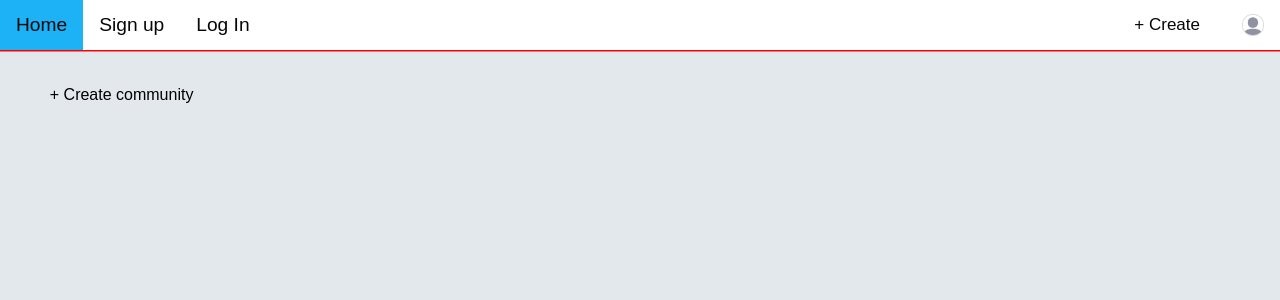
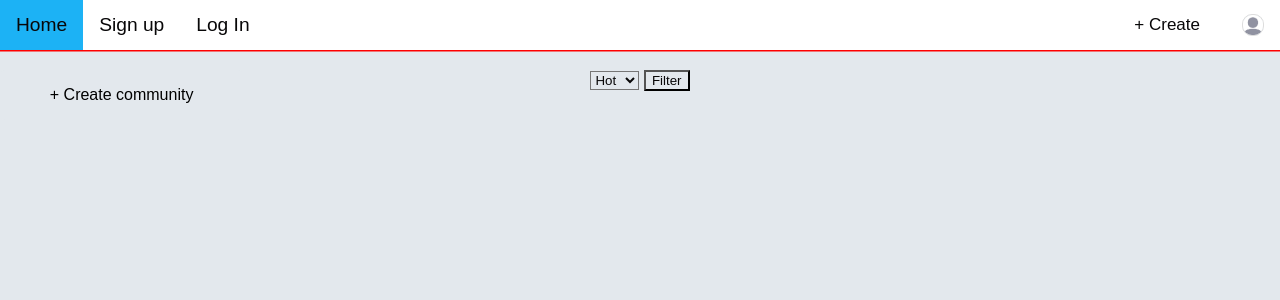
Before and after one commit to golfer69/TT2L-12-Mini-IT-Project-, a Flask app: page / in a window 1280 px wide. Shown: the top 300 px of the page. Run offline with Flask 3, Linux system fonts and the light colour scheme; data that the repository does not hold is empty; some libraries are stand-ins or nearby versions.

Commit message:
Filter posts

```diff
--- a/app.py
+++ b/app.py
@@ -12,6 +12,7 @@ from flask_bcrypt import Bcrypt
 from werkzeug.utils import secure_filename
 import uuid as uuid
 from flask_migrate import Migrate
+from sqlalchemy import desc
 
 def create_app():
     app = Flask(__name__)
@@ -59,6 +60,25 @@ class Post(db.Model):
     votes = db.Column(db.Integer, default=0)
     hidden_votes = db.Column(db.Integer, default=0) # for algorithms
     id_for_comments = db.relationship('Comment', backref='text', lazy=True)
+
+    def get_hot_filter(self):
+        # """
+        # Returns a filter for posts ordered by hidden_votes (descending)
+        # """
+        return Post.query.order_by(desc(Post.hidden_votes))
+
+    def get_new_filter(self):
+        # """
+        # Returns a filter for posts ordered by date_added (descending)
+        # """
+        return Post.query.order_by(desc(Post.date_added))
+
+    def get_top_filter(self):
+        # """
+        # Returns a filter for posts ordered by votes (descending)
+        # """
+        return Post.query.order_by(desc(Post.votes))
+
 
 class Comment(db.Model):
     __tablename__ = 'comment'
@@ -143,7 +163,19 @@ def inject_user():
 @app.route('/', methods=['GET'])
 def index():
     pics = os.listdir(app.config['UPLOAD_DIRECTORY'])
-    posts = Post.query.all()
+    filter_option = request.args.get('filter_option')
+    if filter_option:
+        print(filter_option)
+        if filter_option == 'hot':
+            posts = Post.get_hot_filter(Post) # Example for hot filter
+            print('HOTTTT')
+        elif filter_option == 'new':
+            posts = Post.get_new_filter(Post)  # Using defined method
+            print('NEWWWWW')
+        else:
+            posts = Post.get_top_filter(Post)
+    else:
+        posts = Post.get_top_filter(Post)
     communities = Community.query.all()
     profile_pic= None
     if current_user.is_authenticated:
@@ -534,7 +566,27 @@ def check_vote(post_id, vote_type):
         vote_exists = Votes.query.filter_by(user_id=user_id, post_id=post_id, vote_type=vote_type).first()
         return jsonify({'voted': vote_exists is not None})
 
+from flask import render_template, request
 
+@app.route('/filter_posts', methods=['POST'])
+def filter_posts():
+  filter_option = request.form.get('filter_option')
+  redirect_to = request.form.get('redirect_to')
+
+  if filter_option == 'hot':
+    filtered_posts = Post.get_hot_filter(Post) # Example for hot filter
+    print('HOTTTT')
+  elif filter_option == 'new':
+    filtered_posts = Post.get_new_filter(Post)  # Using defined method
+  elif filter_option == 'top':
+    filtered_posts = Post.get_top_filter(Post)  # Using defined method
+  else:
+    filtered_posts = []  # Handle invalid options
+
+  if redirect_to == 'index':
+    return redirect(url_for('index', filter_option=filter_option))
+  if redirect_to == 'community':
+    return redirect(url_for('community', filter_option=filter_option))
 
 # def calculate_time_difference(posted_time):
 #     current_time = datetime.now()
--- /dev/null
+++ b/static/filter_form_submit.js
@@ -0,0 +1,5 @@
+console.log('Script loaded');
+document.addEventListener('DOMContentLoaded', function() {
+  document.getElementById('filter-form').submit();
+  console.log('Form submitted') ;
+});
--- a/templates/base.html
+++ b/templates/base.html
@@ -6,7 +6,8 @@
   <link rel="icon" href="https://www.mmu.edu.my/wp-content/themes/mmu2018/assets/images/cropped-mmulogo-only-192x192.png" sizes="192x192">
   <link rel="stylesheet" type="text/css" href="{{url_for('static', filename='style.css')}}">
   <meta name="viewport" content="width=device-width, initial-scale=1, shrink-to-fit=no">
-  <script src="{% block scriptsrc %}{% endblock %}">
+  <script src="{% block scriptsrc %}{% endblock %}"></script>
+  <script>
     {% block scripts %}
     {% endblock %}
   </script>
--- a/templates/index.html
+++ b/templates/index.html
@@ -10,6 +10,15 @@
       {% endfor %}
     </div>
     <div class="posts-section">
+      <form action="{{ url_for('filter_posts') }}" id="filter-form" method="POST">
+        <input type="hidden" name="redirect_to" value="index">
+        <select name="filter_option">
+          <option value="hot" {% if request.args.get('filter_option') == 'hot' %}selected{% endif %}>Hot</option>
+          <option value="new" {% if request.args.get('filter_option') == 'new' %}selected{% endif %}>New</option>
+          <option value="top" {% if request.args.get('filter_option') == 'top' %}selected{% endif %}>Top</option>
+        </select>
+        <button type="submit">Filter</button>
+      </form>
       {% for post in posts %}
       <div class="posts">
         <a href="{{ url_for('show_community', community_name=post.community.name) }}" class="community-label">
@@ -37,6 +46,11 @@
 {% endblock %}
 
 {% block scripts %}
+  <!-- console.log('Script loaded');
+  document.addEventListener('DOMContentLoaded', function() {
+    document.getElementById('filter-form').submit();
+    console.log('Form submitted') ;
+  }); -->
 {% endblock %}
 {% block scriptsrc %}
   {{url_for('static', filename='voting_logic.js')}}
```
